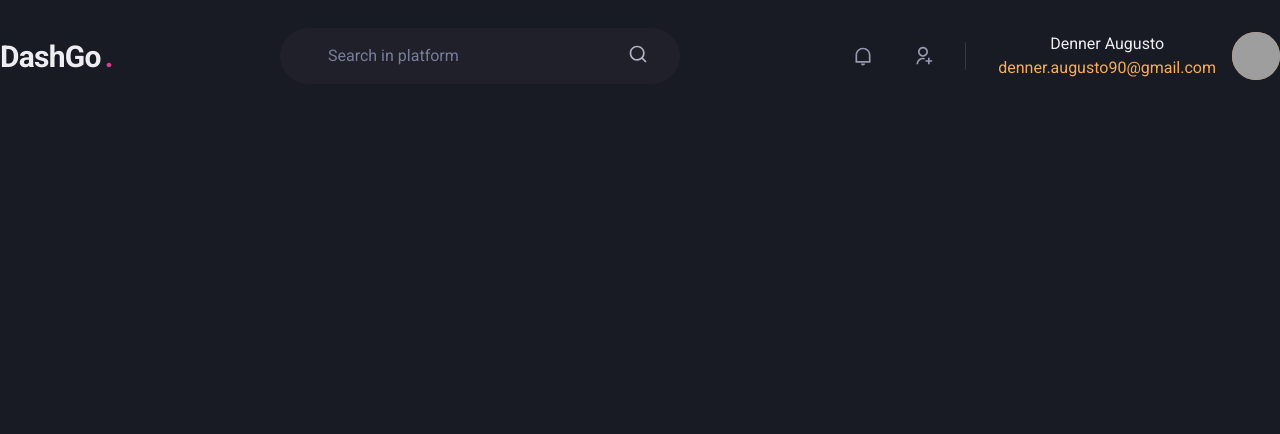
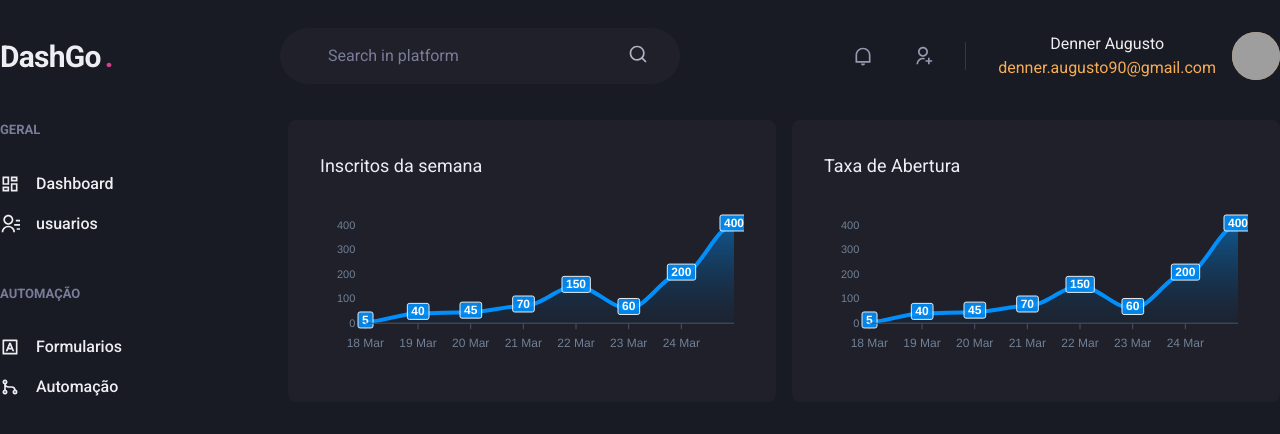
Before and after one commit to denner-august/chakra-ui, a Next.js app in the folder dash-chackra/: page /dashboard in a window 1280 px wide. Shown: the top 434 px of the page. Built offline with nearby package versions, Linux system fonts and the light colour scheme; grey boxes are pictures that could not be loaded.

Commit message:
component sideBar e graficos

```diff
--- a/dash-chackra/package.json
+++ b/dash-chackra/package.json
@@ -13,9 +13,11 @@
     "@chakra-ui/react": "^2.0.2",
     "@emotion/react": "^11",
     "@emotion/styled": "^11",
+    "apexcharts": "^3.35.2",
     "framer-motion": "^6",
     "next": "12.1.6",
     "react": "18.1.0",
+    "react-apexcharts": "^1.4.0",
     "react-dom": "18.1.0",
     "react-icons": "^4.3.1"
   },
--- /dev/null
+++ b/dash-chackra/src/components/SideBar.tsx
@@ -0,0 +1,55 @@
+import { Box, Stack, Text, Link, Icon } from "@chakra-ui/react";
+import {
+  RiContactsLine,
+  RiDashboardLine,
+  RiGitMergeLine,
+  RiInputMethodLine,
+} from "react-icons/ri";
+
+export function SideBar() {
+  return (
+    <Box as="aside" w="64" mr="8">
+      <Stack spacing={12} align="flex-start">
+        <Box>
+          <Text fontWeight={"bold"} color="gray.400" fontSize="small">
+            GERAL
+          </Text>
+          <Stack spacing="4" mt="8" align="stretch">
+            <Link display="flex" alignItems="center">
+              <Icon as={RiDashboardLine} fontSize="20" />
+              <Text ml="4" fontWeight="medium">
+                Dashboard
+              </Text>
+            </Link>
+            <Link display="flex" alignItems="center">
+              <Icon as={RiContactsLine} fontSize="20" />
+              <Text ml="4" fontWeight="medium">
+                usuarios
+              </Text>
+            </Link>
+          </Stack>
+        </Box>
+
+        <Box>
+          <Text fontWeight={"bold"} color="gray.400" fontSize="small">
+            AUTOMAÇÃO
+          </Text>
+          <Stack spacing="4" mt="8" align="stretch">
+            <Link display="flex" alignItems="center">
+              <Icon as={RiInputMethodLine} fontSize="20" />
+              <Text ml="4" fontWeight="medium">
+                Formularios
+              </Text>
+            </Link>
+            <Link display="flex" alignItems="center">
+              <Icon as={RiGitMergeLine} fontSize="20" />
+              <Text ml="4" fontWeight="medium">
+                Automação
+              </Text>
+            </Link>
+          </Stack>
+        </Box>
+      </Stack>
+    </Box>
+  );
+}
--- /dev/null
+++ b/dash-chackra/src/pages/dashboard.jsx
@@ -0,0 +1,97 @@
+import { Box, Flex, SimpleGrid, Text, theme } from "@chakra-ui/react";
+import { Header } from "../components/header";
+import { SideBar } from "../components/SideBar";
+import dynamic from "next/dynamic";
+
+const Chart = dynamic(() => import("react-apexcharts"), { ssr: false });
+
+const options = {
+  chart: {
+    toolbar: {
+      show: false,
+    },
+    zoom: {
+      enabled: false,
+    },
+    foreColor: theme.colors.gray[500],
+  },
+
+  grid: {
+    show: false,
+  },
+
+  dataLabel: {
+    enabled: false,
+  },
+
+  tooltip: {
+    enabled: false,
+  },
+
+  xaxis: {
+    type: "datetime",
+
+    axisBorder: {
+      color: theme.colors.gray[600],
+    },
+
+    axisTicks: {
+      color: theme.colors.gray[600],
+    },
+
+    categories: [
+      "2021-03-18T00:00:00.00Z",
+      "2021-03-19T00:00:00.00Z",
+      "2021-03-20T00:00:00.00Z",
+      "2021-03-21T00:00:00.00Z",
+      "2021-03-22T00:00:00.00Z",
+      "2021-03-23T00:00:00.00Z",
+      "2021-03-24T00:00:00.00Z",
+      "2021-03-25T00:00:00.00Z",
+    ],
+  },
+
+  fill: {
+    opacity: 0.3,
+    type: "gradient",
+    gradient: {
+      shade: "dark",
+      opacityFrom: 0.7,
+      opacityTo: 0.3,
+    },
+  },
+};
+
+const series = [{ name: "series-1", data: [5, 40, 45, 70, 150, 60, 200, 400] }];
+
+export default function Dashboard() {
+  return (
+    <Flex direction="column" h="100vh">
+      <Header />
+
+      <Flex w="100%" my="6" maxWidth={1480} mx="auto">
+        <SideBar />
+
+        <SimpleGrid
+          flex="1"
+          gap="4"
+          minChildWidth="320px"
+          justifyContent="flex-start"
+        >
+          <Box p="8" bg="gray.800" borderRadius="8">
+            <Text fontSize="lg" mb="4">
+              Inscritos da semana
+            </Text>
+            <Chart type="area" height={160} options={options} series={series} />
+          </Box>
+          <Box p="8" bg="gray.800" borderRadius="8">
+            <Text fontSize="lg" mb="4">
+              Taxa de Abertura
+            </Text>
+            <Chart type="area" height={160} options={options} series={series} />
+          </Box>
+        </SimpleGrid>
+      </Flex>
+    </Flex>
+  );
+}
--- a/dash-chackra/src/pages/dashboard.tsx
+++ /dev/null
@@ -1,11 +0,0 @@
-import { Flex, Text } from "@chakra-ui/react";
-import { Header } from "../components/header";
-export default function Dashboard() {
-  return (
-    <Flex direction="column" h="100vh">
-      <Header />
-
-      <Flex w="100%" my="6" maxW={1480} mx="auto" px="6"></Flex>
-    </Flex>
-  );
-}
```
Also changed, not shown: dash-chackra/tsconfig.json (+4 -9 lines), 2 other files (tests, documents, lock files or other folders).
